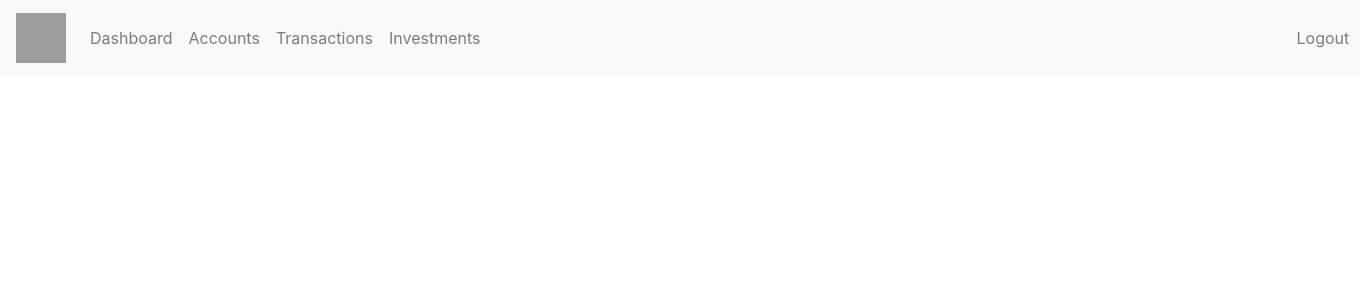
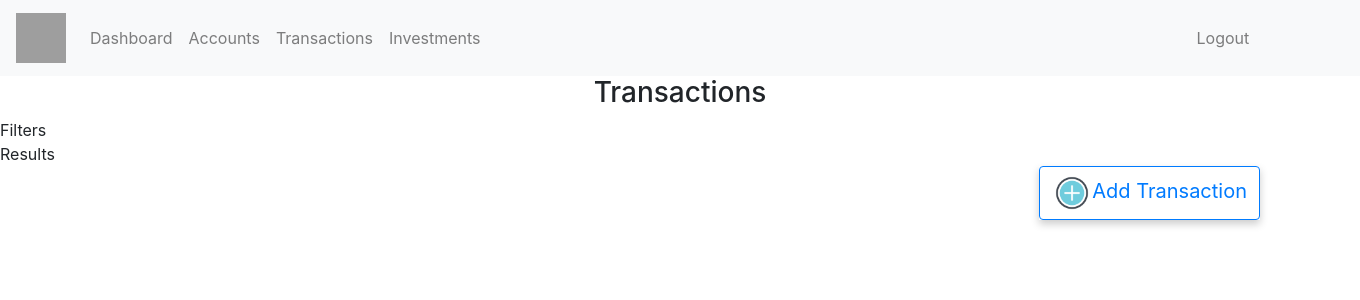
Before and after one commit to suhridmathur/expense_tracker, a Django app: page /transactions in a window 1360 px wide. Shown: the top 300 px of the page. Run offline with Django 3.2, Linux system fonts and the light colour scheme; some libraries are stand-ins or nearby versions; grey boxes are pictures that could not be loaded.

Commit message:
Transaction Page added & Modal Added

```diff
--- a/static/css/base.css
+++ b/static/css/base.css
@@ -1,3 +1,3 @@
 .logout-item{
-margin-left: 800px;
+margin-left: 700px;
 }
--- a/static/css/common.css
+++ b/static/css/common.css
@@ -1,3 +1,7 @@
+body {
+    overflow-x: hidden;
+}
+
 .card {
 /* Add shadows to create the "card" effect */
     box-shadow: 0 4px 8px 0 rgba(0,0,0,0.2);
--- /dev/null
+++ b/static/js/transactions.js
@@ -0,0 +1,4 @@
+$(".add-transaction-btn").on("click", ()=>{
+    modal = $("#addAccountModal");
+    modal.modal("show");
+})
--- a/templates/transactions.html
+++ b/templates/transactions.html
@@ -3,7 +3,50 @@
 {% block title %}Transactions{% endblock title %}
 {% block extra_css %}
     <link rel="stylesheet" href="/static/css/common.css">
+    <link rel="stylesheet" href="/static/css/transactions.css">
 {% endblock extra_css %}
 
+
 {% block content %}
+<div class="transactions-list">
+    <h3 style="text-align: center;">Transactions</h3>
+    <div class="filters">
+        Filters
+    </div>
+    <div class="results">
+        Results
+    </div>
+</div>
+
+<div class="add-transaction">
+    <div class="add-div">
+        <button type="button" class="btn btn-outline-primary add-account-btn add-transaction-btn"><img class="add-img" src="/static/images/plus.png"></img>Add Transaction</button>
+    </div>
+    <div id="addAccountModal" class="modal fade" role="dialog">
+        <div class="modal-dialog">
+            <!-- Modal Content -->
+            <div class="modal-content">
+                <div class="modal-header">
+                    <h4 class="modal-title">Add Transaction</h4>
+                    <button type="button" class="close" data-dismiss="modal">&times;</button>
+                </div>
+
+                <div class="modal-body">
+                    <form id="AH_CreateAccountForm">
+                        <label for="name">Amount</label>
+                        <input type="text" name="name" id="AH_AccountName" class="form-control">
+                        <label for="balance"> Description</label>
+                        <input type="number" name="name" id="AH_AccountBalance" class="form-control">
+                        <button class="btn btn-primary create-account-button">Create</button>
+                    </form>
+                </div>
+            </div>
+        </div>
+    </div>
+</div>
+
 {% endblock content %}
+
+{% block extra_js %}
+    <script src="/static/js/transactions.js"></script>
+{% endblock extra_js %}
```
Also changed, not shown: static/css/transactions.css (added).
